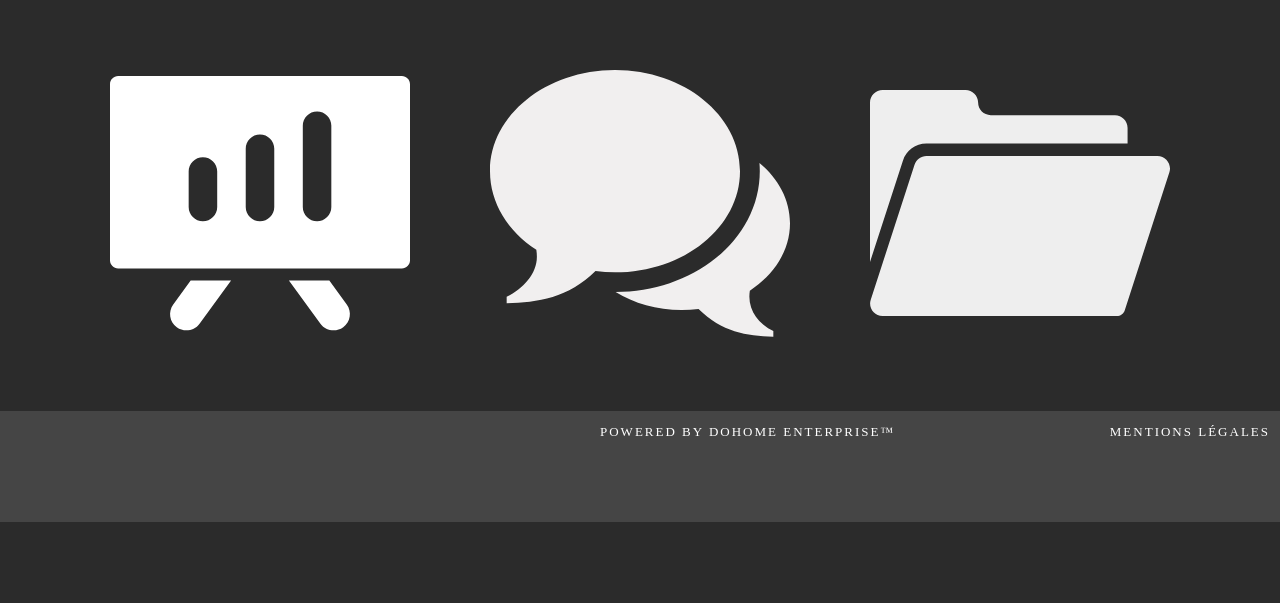
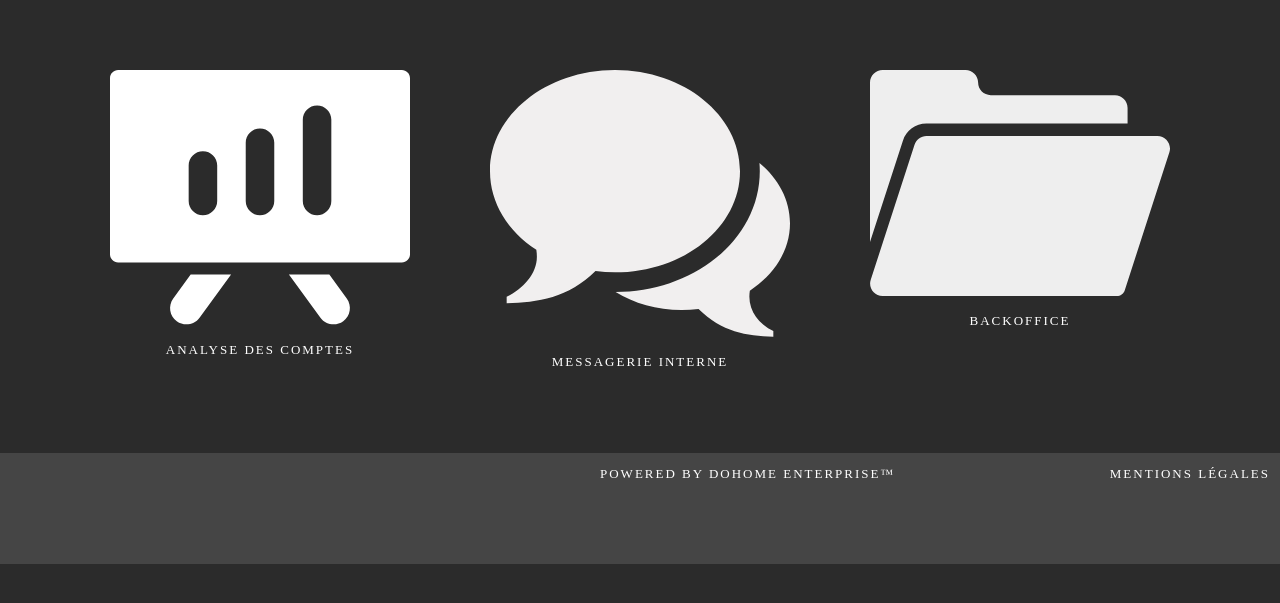
Before and after one commit to Nicolass-B/DoHome, a PHP site: page /Vue/DashBoard_BackOffice.php in a window 1280 px wide. Shown: the part 100-703 px from the top of the page. Run offline with PHP 8.4, Linux system fonts and the light colour scheme.

Commit message:
Merge remote-tracking branch 'origin/Nico-Accueil-inscription-profil' into Nico-Accueil-inscription-profil
# Conflicts:
#	modele/capteur.php
#	modele/utilisateurs.php

Haut de page refaite
mise en place de haut de page dans toutes les pages
Amélioration du code et nettoyage de certaines pages css et html pour rendre ça propre
Optimisation du dashboard admin

```diff
--- a/Vue/DashBoard_BackOffice.php
+++ b/Vue/DashBoard_BackOffice.php
@@ -11,12 +11,22 @@
 
 
 <body>
+<div class="information">
 <div class="dashAdmin">
-    <a class="LienImage" href="analyseBackOffice.php"><img class="analyse" src="../Vue/img/analyse.png" alt="logo analyse"/></a>
-    <a class="LienImage" href="messagerieBackOffice.php"><img class="messagerie" src="../Vue/img/messagerie.png" alt="logo message"/></a>
-    <a class="LienImage" href="adminBackOffice.php"><img class="backOffice" src="../Vue/img/backoffice.png" alt="logo backOffice"/></a>
+    <section2>
+        <a class="LienImage" href="analyseBackOffice.php"><img class="analyse" src="../Vue/img/analyse.png" alt="logo analyse"/></a>
+        <p> Analyse des comptes</p>
+    </section2>
+    <section2>
+        <a class="LienImage" href="messagerieBackOffice.php"><img class="messagerie" src="../Vue/img/messagerie.png" alt="logo message"/></a>
+        <p> Messagerie interne</p>
+    </section2>
+    <section2>
+        <a class="LienImage" href="adminBackOffice.php"><img class="backOffice" src="../Vue/img/backoffice.png" alt="logo backOffice"/></a>
+        <p> BackOffice</p>
+    </section2>
 </div>
-
+</div>
 </body>
 <?php include("BasDePage.php"); ?>
 
--- a/css/HautBasDePage.css
+++ b/css/HautBasDePage.css
@@ -176,3 +176,7 @@ footer {
     display:flex;
     justify-content: space-around;
 }
+section2 p {
+    text-align:center;
+    color:white;
+}
```
